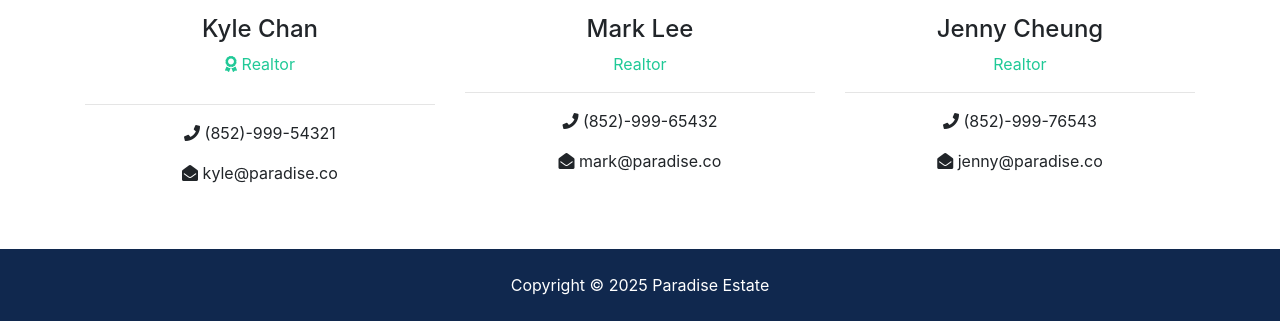
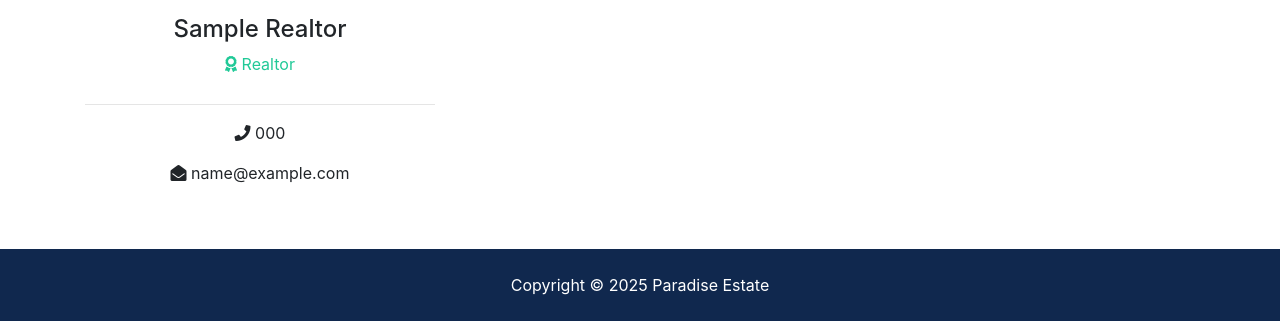
Before and after one commit to KdKenny/ERB6, a Django app: page /about in a window 1280 px wide. Shown: the part 1754-2075 px from the top of the page. Run offline with Django 5.2, Linux system fonts and the light colour scheme; tables that the repository leaves empty hold one stand-in row (values such as "Sample post"); grey boxes marked "Sample" are stand-in pictures; some libraries are stand-ins or nearby versions.

Commit message:
Step 9 : about page

```diff
--- a/pages/views.py
+++ b/pages/views.py
@@ -2,6 +2,7 @@
 from django.urls import reverse
 from django.http import HttpResponse
 from listings.models import Listing
+from realtors.models import Realtor
 
 # Create your views here.
 def index(request):
@@ -10,5 +11,8 @@
     return render(request,'pages/index.html', context)
 
 def about(request):
-    pages_url = reverse('pages:about')
-    return render(request,'pages/about.html')
+    realtors_base = Realtor.objects.all()
+    realtors = realtors_base.order_by('-hire_date')
+    mvp_realtors = realtors_base.all().filter(is_mvp=True)
+    context = {"realtors": realtors, "mvp_realtors": mvp_realtors}
+    return render(request,'pages/about.html', context)
--- a/realtors/admin.py
+++ b/realtors/admin.py
@@ -4,8 +4,9 @@
 from .models import Realtor
 
 class RealtorAdmin(admin.ModelAdmin):
-    list_display = ('id', 'name', 'email', 'hire_date')
+    list_display = ('id', 'name', 'email', 'phone', 'is_mvp')
     list_display_links = ('id', 'name')
+    list_editable = ('is_mvp', 'email', 'phone')
     search_fields = ('name',)
     list_per_page = 25
 
--- a/templates/listings/listing.html
+++ b/templates/listings/listing.html
@@ -19,7 +19,7 @@
         <nav>
           <ol class="breadcrumb">
             <li class="breadcrumb-item">
-              <a href={% url "pages:index" %}>Home</a>
+              <a href={% url "pages:index" %}><i class="fas fa-home"></i>Home</a>
             </li>
             <li class="breadcrumb-item">
               <a href={% url "listings:listings" %}>Listings</a>
@@ -158,7 +158,7 @@
                   type="text"
                   name="listing"
                   class="form-control"
-                  value="45 Prince Street"
+                  value={{listing.street}}
                   disabled
                 />
               </div>
--- a/templates/pages/about.html
+++ b/templates/pages/about.html
@@ -1,5 +1,6 @@
 {% extends "base.html" %}
 {% load static %}
+{% load humanize%}
 {% block content %}
 <section id="showcase-inner" class="py-5 text-white">
       <div class="container">
@@ -45,24 +46,26 @@
               harum perferendis laborum molestias quia.
             </p>
           </div>
+          {% if mvp_realtors %}
           <div class="col-md-4">
+            {% for realtor in mvp_realtors %}
             <div class="card">
               <img
                 class="card-img-top"
-                {% comment %} fix img link {% endcomment %}
-                src="assets/img/realtors/kyle.jpg"
+                src={{realtor.photo.url}}
                 alt="Seller of the month"
               />
               <div class="card-body">
                 <h5 class="card-title">Seller Of The Month</h5>
-                <h6 class="text-secondary">Kyle chan</h6>
+                <h6 class="text-secondary">{{realtor.name}}</h6>
                 <p class="card-text">
-                  Lorem ipsum dolor sit amet consectetur adipisicing elit. Omnis
-                  nesciunt amet, illo itaque similique repellat. content.
+                  {{realtor.description|truncatewords:200}}
                 </p>
               </div>
             </div>
+            {% endfor %}
           </div>
+          {% endif %}
         </div>
       </div>
     </section>
@@ -85,49 +88,21 @@
       <div class="container">
         <h2 class="text-center">Our Team</h2>
         <div class="row text-center">
+          {% if realtors %}
+          {% for realtor in realtors %}
           <div class="col-md-4">
-            <img
-            {% comment %} fix img link {% endcomment %}
-              src="assets/img/realtors/kyle.jpg"
-              alt=""
-              class="rounded-circle mb-3"
-            />
-            <h4>Kyle Chan</h4>
+            <img src={{realtor.photo.url}} alt="" class="rounded-circle mb-3"/>
+            <h4>{{realtor.name | title}}</h4>
             <p class="text-success">
               <i class="fas fa-award text-success mb-3"></i> Realtor
             </p>
             <hr />
-            <p><i class="fas fa-phone"></i> (852)-999-54321</p>
-            <p><i class="fas fa-envelope-open"></i> kyle@paradise.co</p>
+            <p><i class="fas fa-phone"></i> {{realtor.phone}}</p>
+            <p><i class="fas fa-envelope-open"></i> {{realtor.email}}</p>
           </div>
 
-          <div class="col-md-4">
-            <img
-            {% comment %} fix img link {% endcomment %}
-              src="assets/img/realtors/mark.jpg"
-              alt=""
-              class="rounded-circle mb-3"
-            />
-            <h4>Mark Lee</h4>
-            <p class="text-success">Realtor</p>
-            <hr />
-            <p><i class="fas fa-phone"></i> (852)-999-65432</p>
-            <p><i class="fas fa-envelope-open"></i> mark@paradise.co</p>
-          </div>
-
-          <div class="col-md-4">
-            <img
-            {% comment %} fix img link {% endcomment %}
-              src="assets/img/realtors/jenny.jpg"
-              alt=""
-              class="rounded-circle mb-3"
-            />
-            <h4>Jenny Cheung</h4>
-            <p class="text-success">Realtor</p>
-            <hr />
-            <p><i class="fas fa-phone"></i> (852)-999-76543</p>
-            <p><i class="fas fa-envelope-open"></i> jenny@paradise.co</p>
-          </div>
+          {% endfor %}
+          {% endif %}
         </div>
       </div>
     </section>
```
